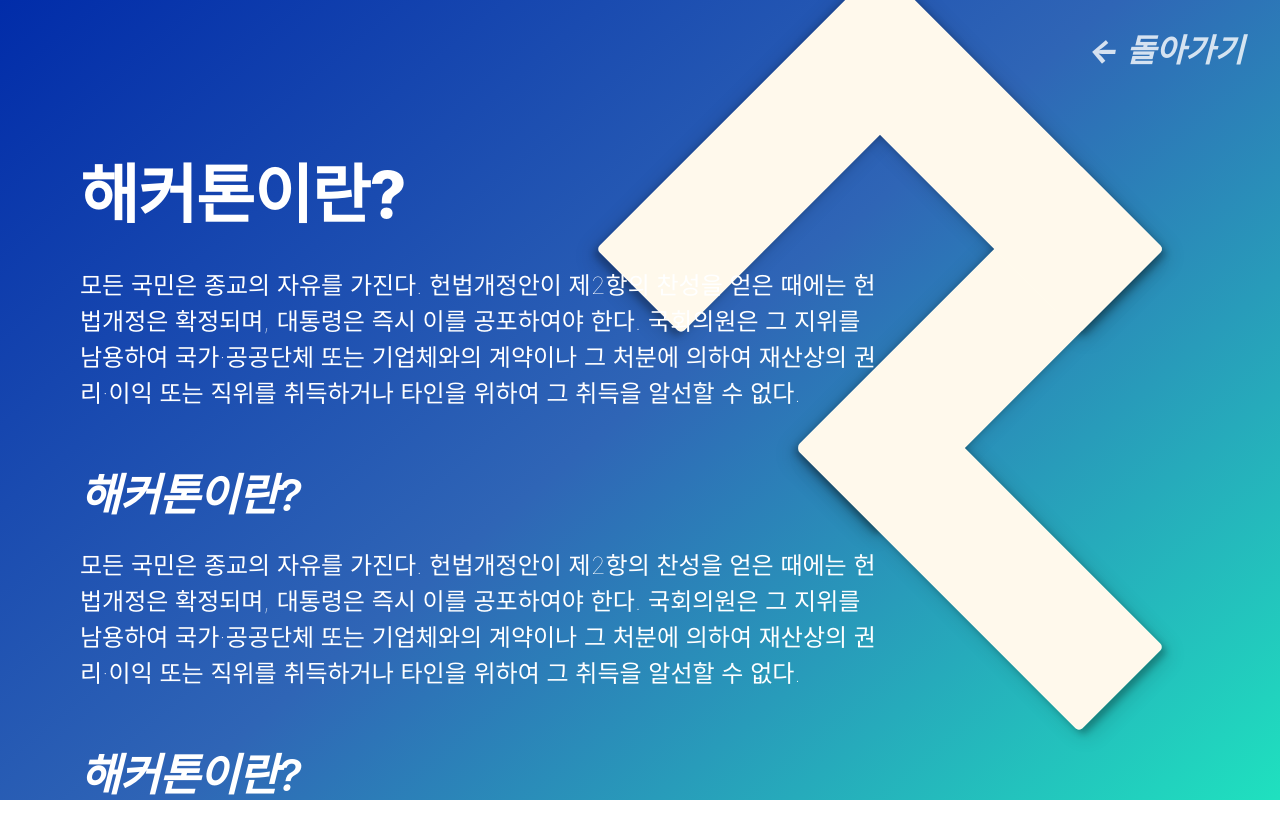
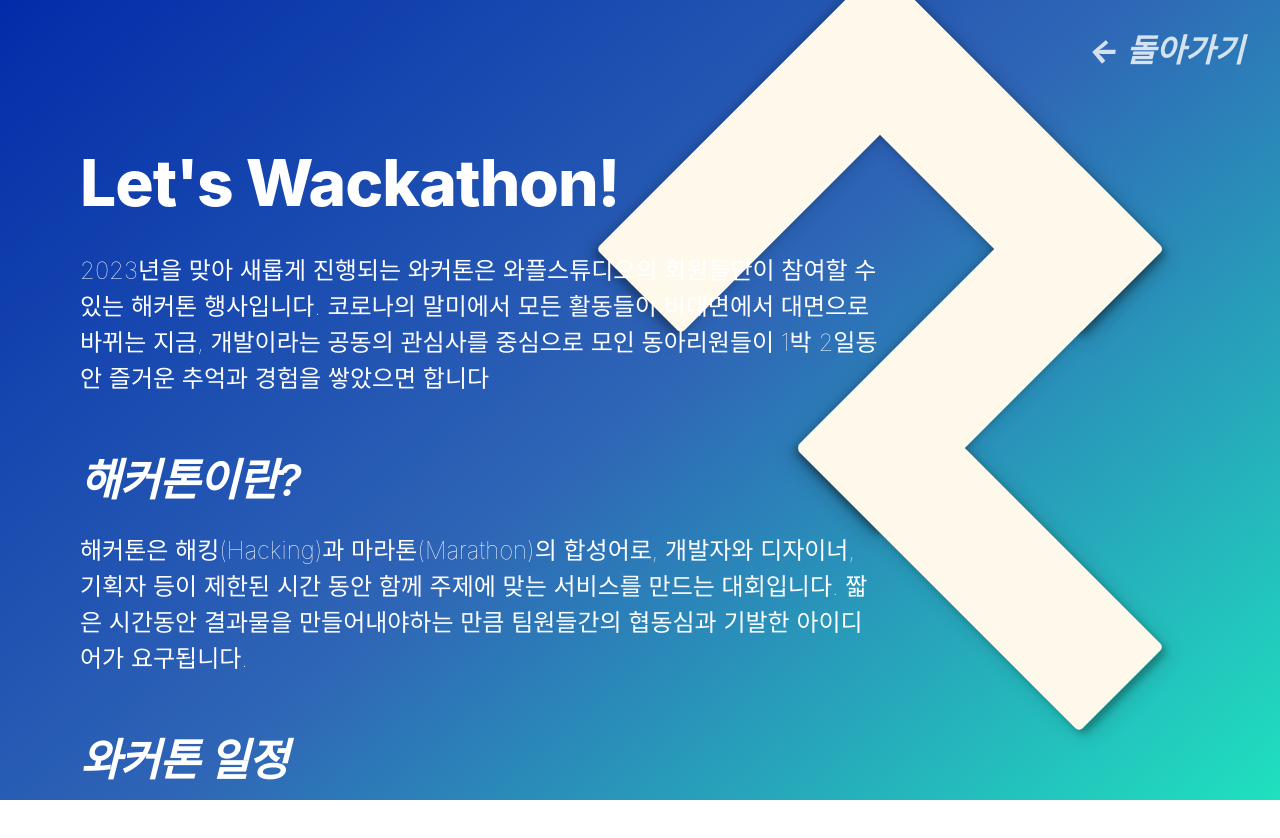
Before and after one commit to wafflestudio/wackathon-2023-spring, a Next.js app: page /qna in a window 1280 px wide. Shown: the top 838 px of the page. Built offline with nearby package versions, Linux system fonts and the light colour scheme; a web font is replaced by a local one.

Commit message:
feat: description added

```diff
--- a/package.json
+++ b/package.json
@@ -3,7 +3,8 @@
   "scripts": {
     "dev": "next",
     "build": "next build",
-    "start": "next start"
+    "start": "next start",
+    "export": "next export"
   },
   "dependencies": {
     "classnames": "^2.3.2",
--- a/pages/qna/index.tsx
+++ b/pages/qna/index.tsx
@@ -20,52 +20,36 @@ const QnA = () => {
     <main className={cx("QnA", { nowTransition: transitionTo })}>
       <Background />
       <div className={cx("container")}>
-        <div className={cx("label1")}>해커톤이란?</div>
+        <div className={cx("label1")}>Let{`'`}s Wackathon!</div>
         <div className={cx("paragraph")}>
-          모든 국민은 종교의 자유를 가진다. 헌법개정안이 제2항의 찬성을 얻은
-          때에는 헌법개정은 확정되며, 대통령은 즉시 이를 공포하여야 한다.
-          국회의원은 그 지위를 남용하여 국가·공공단체 또는 기업체와의 계약이나
-          그 처분에 의하여 재산상의 권리·이익 또는 직위를 취득하거나 타인을
-          위하여 그 취득을 알선할 수 없다.
+          2023년을 맞아 새롭게 진행되는 와커톤은 와플스튜디오의 회원들만이
+          참여할 수 있는 해커톤 행사입니다. 코로나의 말미에서 모든 활동들이
+          비대면에서 대면으로 바뀌는 지금, 개발이라는 공동의 관심사를 중심으로
+          모인 동아리원들이 1박 2일동안 즐거운 추억과 경험을 쌓았으면 합니다
         </div>
         <div className={cx("label2")}>해커톤이란?</div>
         <div className={cx("paragraph")}>
-          모든 국민은 종교의 자유를 가진다. 헌법개정안이 제2항의 찬성을 얻은
-          때에는 헌법개정은 확정되며, 대통령은 즉시 이를 공포하여야 한다.
-          국회의원은 그 지위를 남용하여 국가·공공단체 또는 기업체와의 계약이나
-          그 처분에 의하여 재산상의 권리·이익 또는 직위를 취득하거나 타인을
-          위하여 그 취득을 알선할 수 없다.
+          해커톤은 해킹(Hacking)과 마라톤(Marathon)의 합성어로, 개발자와
+          디자이너, 기획자 등이 제한된 시간 동안 함께 주제에 맞는 서비스를
+          만드는 대회입니다. 짧은 시간동안 결과물을 만들어내야하는 만큼
+          팀원들간의 협동심과 기발한 아이디어가 요구됩니다.
         </div>
-        <div className={cx("label2")}>해커톤이란?</div>
+        <div className={cx("label2")}>와커톤 일정</div>
         <div className={cx("paragraph")}>
-          모든 국민은 종교의 자유를 가진다. 헌법개정안이 제2항의 찬성을 얻은
-          때에는 헌법개정은 확정되며, 대통령은 즉시 이를 공포하여야 한다.
-          국회의원은 그 지위를 남용하여 국가·공공단체 또는 기업체와의 계약이나
-          그 처분에 의하여 재산상의 권리·이익 또는 직위를 취득하거나 타인을
-          위하여 그 취득을 알선할 수 없다.
+          팀빌딩 마감: 2023년 2월 23일 (목) 00시
+          <br />
+          개막: 2023년 2월 23일 (목) 12시 (301동 101호)
+          <br /> 팀 별로 자율적으로 개발 진행
+          <br /> 마감: 2023년 2월 25일 (토) 16시
+          <br /> 폐막 및 시상 : 2023년 2월 25일 (토) 16시 ~ 18시 (301동 101호)
+          <br /> 이후 뒤풀이가 예정되어 있습니다!
         </div>
-        <div className={cx("label2")}>해커톤이란?</div>
+        <div className={cx("label2")}>참여 방법</div>
         <div className={cx("paragraph")}>
-          모든 국민은 종교의 자유를 가진다. 헌법개정안이 제2항의 찬성을 얻은
-          때에는 헌법개정은 확정되며, 대통령은 즉시 이를 공포하여야 한다.
-          국회의원은 그 지위를 남용하여 국가·공공단체 또는 기업체와의 계약이나
-          그 처분에 의하여 재산상의 권리·이익 또는 직위를 취득하거나 타인을
-          위하여 그 취득을 알선할 수 없다.
-        </div>{" "}
-        <div className={cx("label2")}>해커톤이란?</div>
-        <div className={cx("paragraph")}>
-          모든 국민은 종교의 자유를 가진다. 헌법개정안이 제2항의 찬성을 얻은
-          때에는 헌법개정은 확정되며, 대통령은 즉시 이를 공포하여야 한다.
-          국회의원은 그 지위를 남용하여 국가·공공단체 또는 기업체와의 계약이나
-          그 처분에 의하여 재산상의 권리·이익 또는 직위를 취득하거나 타인을
-          위하여 그 취득을 알선할 수 없다.
-        </div>
-        <div className={cx("paragraph")}>
-          모든 국민은 종교의 자유를 가진다. 헌법개정안이 제2항의 찬성을 얻은
-          때에는 헌법개정은 확정되며, 대통령은 즉시 이를 공포하여야 한다.
-          국회의원은 그 지위를 남용하여 국가·공공단체 또는 기업체와의 계약이나
-          그 처분에 의하여 재산상의 권리·이익 또는 직위를 취득하거나 타인을
-          위하여 그 취득을 알선할 수 없다.
+          웹사이트에 로그인한 후, 자신의 팀을 만들거나 원하는 팀에 지원하세요!
+          팀빌딩은 2월 22일 (수)까지 진행됩니다. 신청을 하였으나 그 때까지 팀을
+          구하지 못한 신청자는 개발 분야를 고려하여 운영진이 팀을 배정할
+          예정입니다.
         </div>
       </div>
       <button
```
